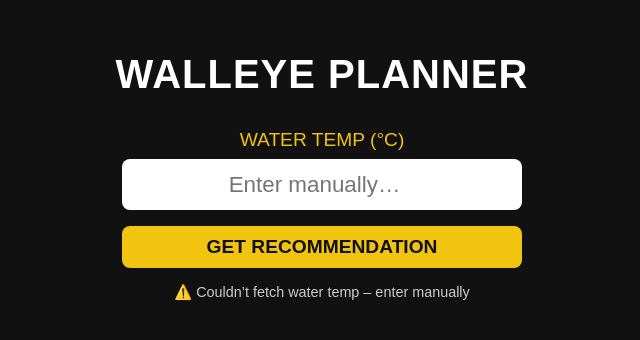
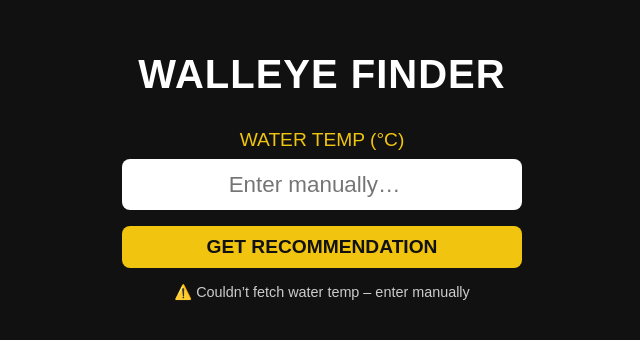
Before and after one commit to Buhlerbuhler/walleyefinder, a plain HTML site: page index.html in a window 1280 px wide. Shown: the part 230-570 px from the top of the page, without its empty margins (318-958 px from the left). Drawn offline with Linux system fonts and the light colour scheme; no server answers.

Commit message:
Update index.html

```diff
--- a/index.html
+++ b/index.html
@@ -8,7 +8,7 @@
 </head>
 <body>
     <div id="container">
-        <h1>WALLEYE PLANNER</h1>
+        <h1>WALLEYE FINDER</h1>
 
         <div id="input-area">
             <label for="temp">WATER TEMP (°C)</label>
```
